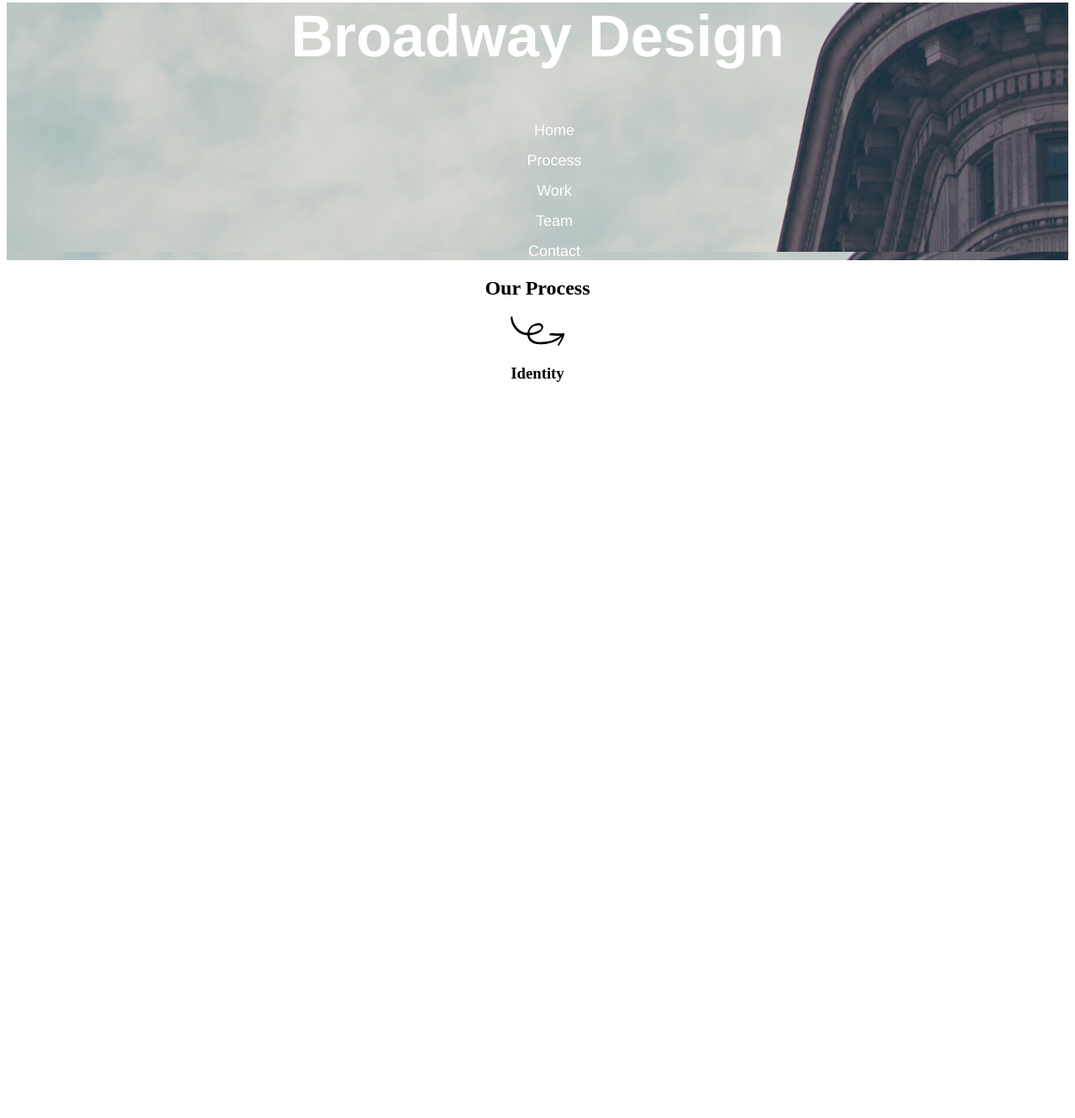
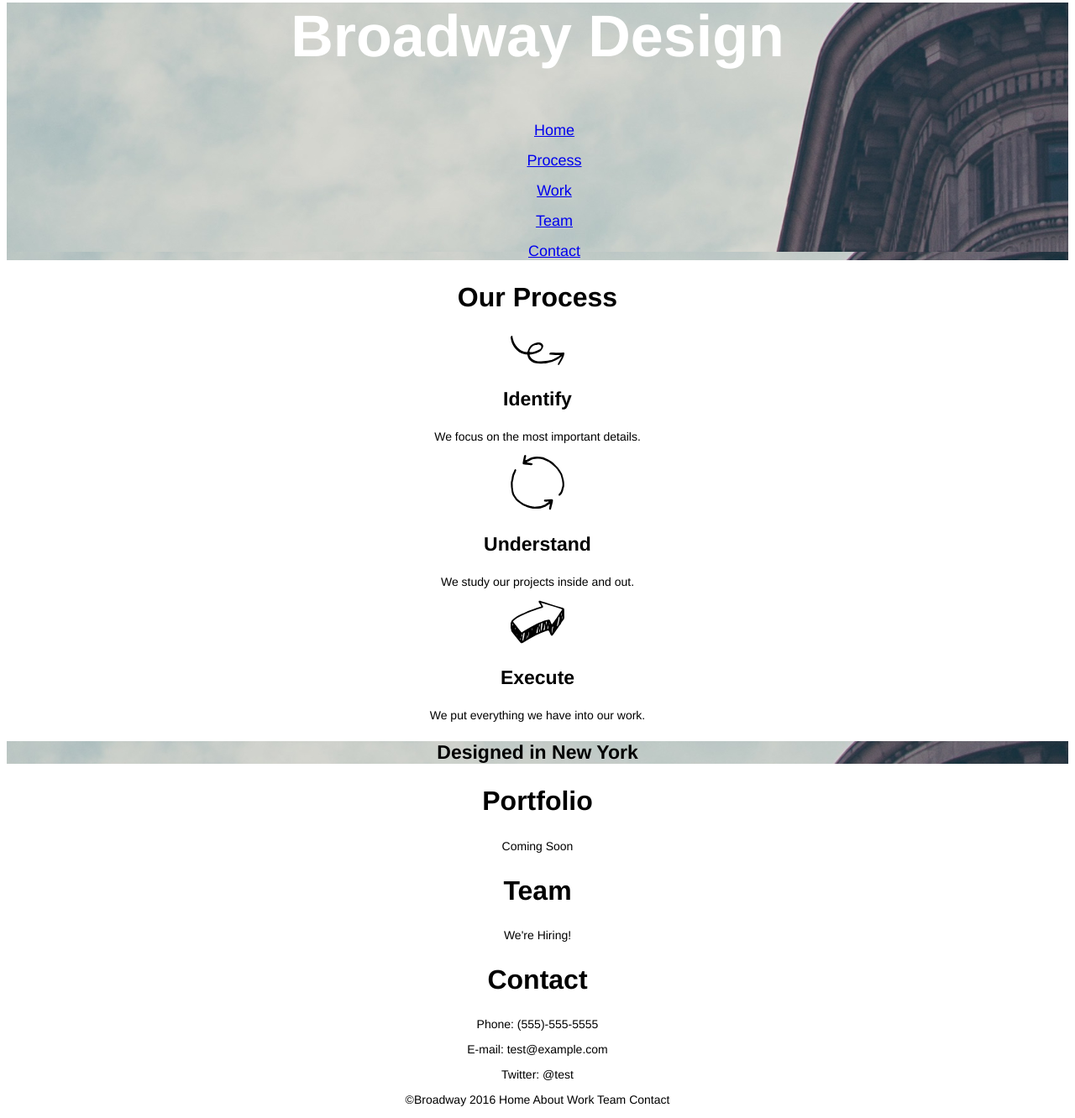
Before and after one commit to KodeKelly/broadway, a plain HTML site: page index.html in a window 1280 px wide. Shown: the part 44-1376 px from the top of the page at 84% size. Before the commit the page ends 800 px from the top, so only its background shows below. Drawn offline with Linux system fonts and the light colour scheme.

Commit message:
Needs bottom nav and final tweaks

```diff
--- a/index.html
+++ b/index.html
@@ -8,23 +8,53 @@
   <body>
 
     <div class="bannernav">
-      <h1>Broadway Design</h1>
+      <h1 id="home">Broadway Design</h1>
         <nav>
           <ul>
-            <li>Home</li>
-            <li>Process</li>
-            <li>Work</li>
-            <li>Team</li>
-            <li>Contact</li>
+            <li><a href="#home">Home</a></li>
+            <li><a href="#process">Process</a></li>
+            <li><a href="#work">Work</a></li>
+            <li><a href="#team">Team</a></li>
+            <li><a href="#contact">Contact</a></li>
           </ul>
         </nav>
     </div>
 
     <div>
       <h2 id="#process">Our Process</h2>
+
       <img src="resources/images/identify.svg" alt="squiggly arrow">
-      <h3>Identity</h3>
+      <h3>Identify</h3>
+      <p>We focus on the most important details.</p>
+
+      <img src="resources/images/understand.svg" alt="arrows going in a circle">
+      <h3>Understand</h3>
+      <p>We study our projects inside and out.</p>
+
+      <img src="resources/images/execute.svg" alt="bold arrow">
+      <h3>Execute</h3>
+      <p>We put everything we have into our work.</p>
     </div>
+
+    <div>
+      <h3 class="designbanner">Designed in New York</h3>
+    </div>
+
+    <h2 id="work">Portfolio</h2>
+    <p> Coming Soon</p>
+
+    <h2 id="team">Team</h2>
+    <p>We're Hiring!</p>
+
+    <h2 id="contact">Contact</h2>
+    <p>Phone: (555)-555-5555</p>
+    <p>E-mail: test@example.com</p>
+    <p>Twitter: @test</p>
+
+    <div class="bottomnavbanner">
+      <p>&copyBroadway 2016 Home About Work Team Contact</p>
+
+
 
 
 
--- a/resources/css/style.css
+++ b/resources/css/style.css
@@ -1,4 +1,5 @@
 body{
+  font-family: Helvetica;
   text-align: center;
 }
 
@@ -10,7 +11,9 @@ h1{
 }
 
 .bannernav{
+  height: auto;
   background-image: url("../images/the-flatiron-building.png")
+
 }
 
 ul{
@@ -23,3 +26,25 @@ ul{
 li{
   padding-top: 15px;
 }
+
+h2{
+  font-family: Helvetica;
+  font-size: 32px;
+  font-weight: bold;
+}
+
+h3{
+  font-family: Helvetica;
+  font-size: 23px;
+  font-weight: bold;
+}
+
+p{
+  font-family: Helvetica;
+  font-size: 14px;
+}
+
+.designbanner{
+  background-image: url("../images/the-flatiron-building.png")
+  }
+}
```
